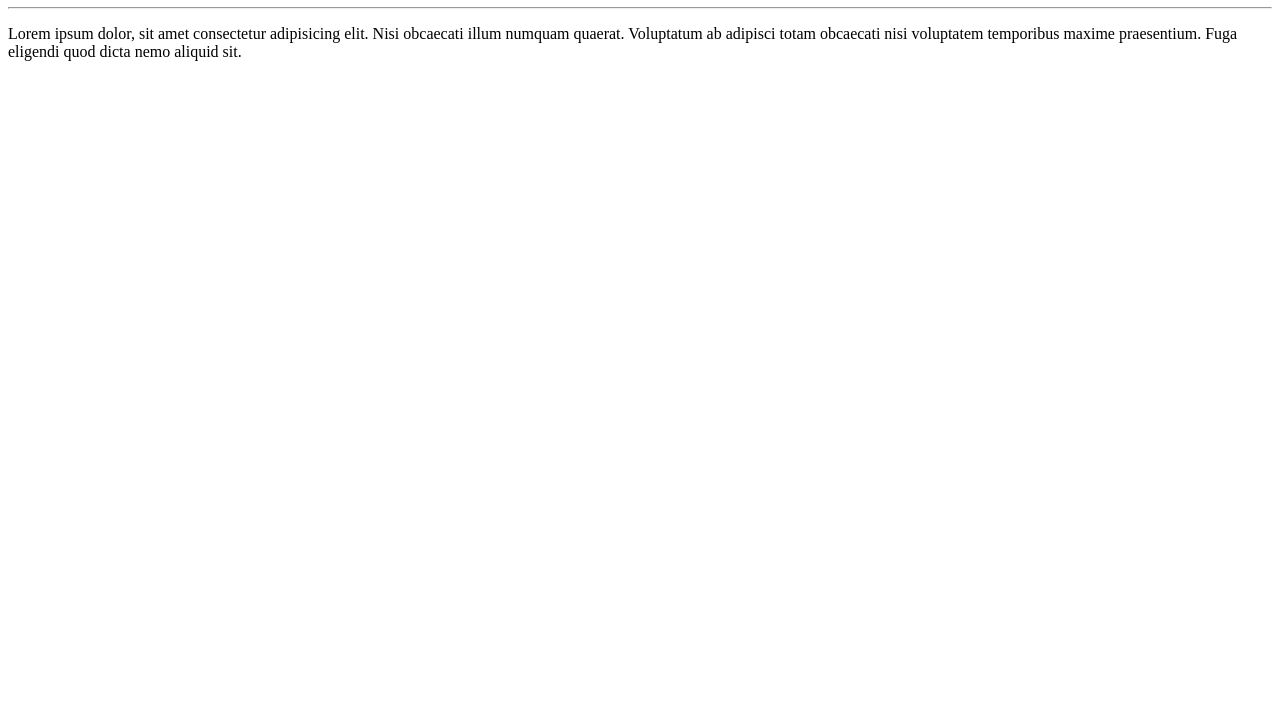
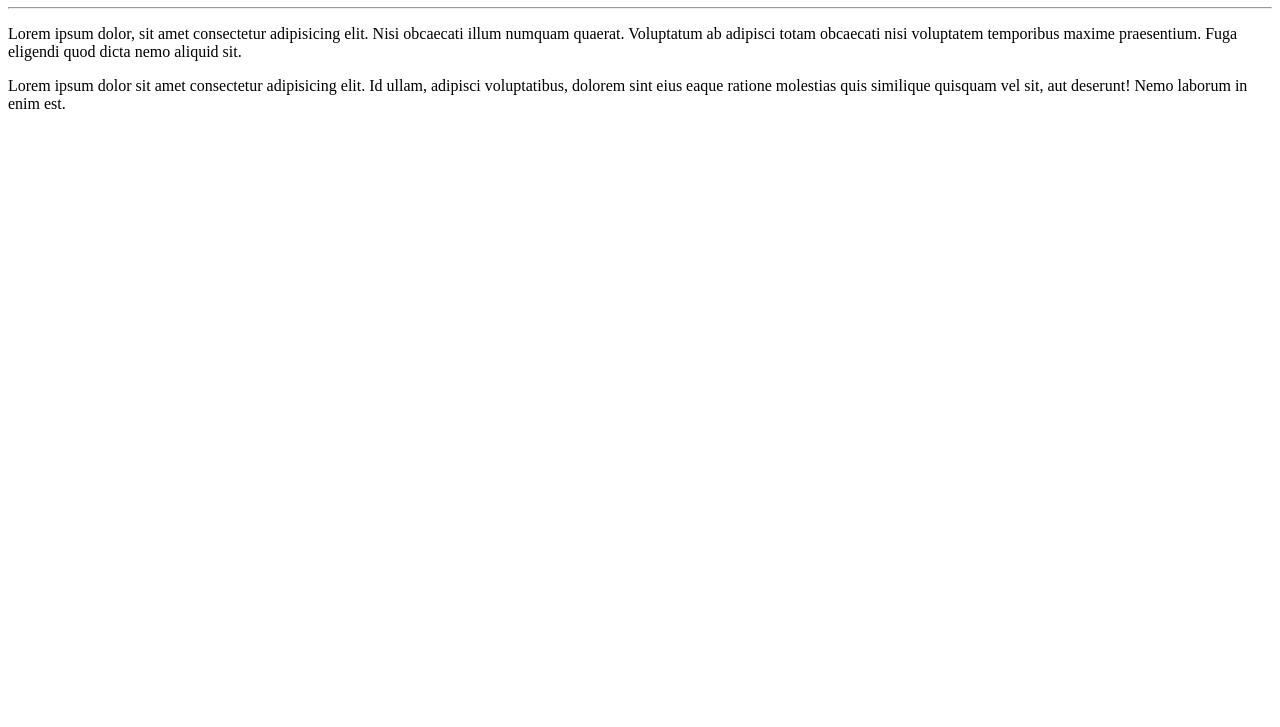
Before and after one commit to sheldonafonso/Ola-Mundo, a plain HTML site: page site-exemplo/index.html in a window 1280 px wide. Shown: the part 73-800 px from the top of the page. Drawn offline with Linux system fonts and the light colour scheme.

Commit message:
Parágrafo adicionado

```diff
--- a/site-exemplo/index.html
+++ b/site-exemplo/index.html
@@ -9,5 +9,6 @@
     <h1>Olá, mundo!</h1>
     <hr>
     <p>Lorem ipsum dolor, sit amet consectetur adipisicing elit. Nisi obcaecati illum numquam quaerat. Voluptatum ab adipisci totam obcaecati nisi voluptatem temporibus maxime praesentium. Fuga eligendi quod dicta nemo aliquid sit.</p>
+    <p>Lorem ipsum dolor sit amet consectetur adipisicing elit. Id ullam, adipisci voluptatibus, dolorem sint eius eaque ratione molestias quis similique quisquam vel sit, aut deserunt! Nemo laborum in enim est.</p>
 </body>
 </html>
```
